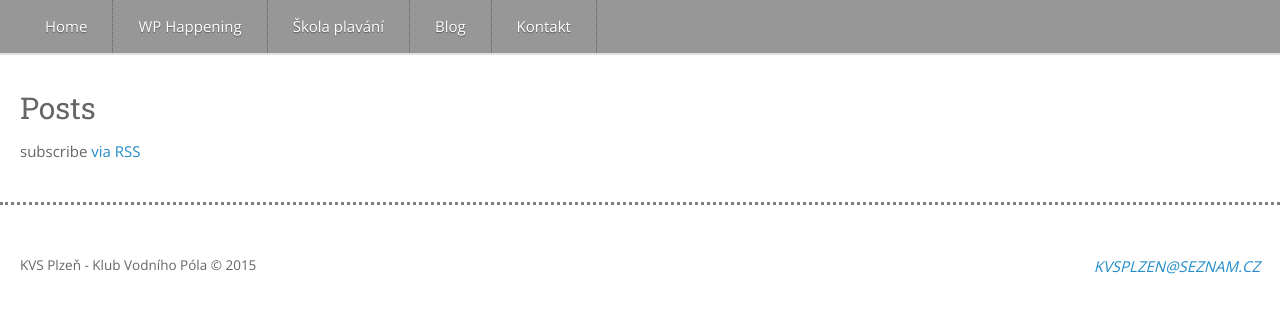
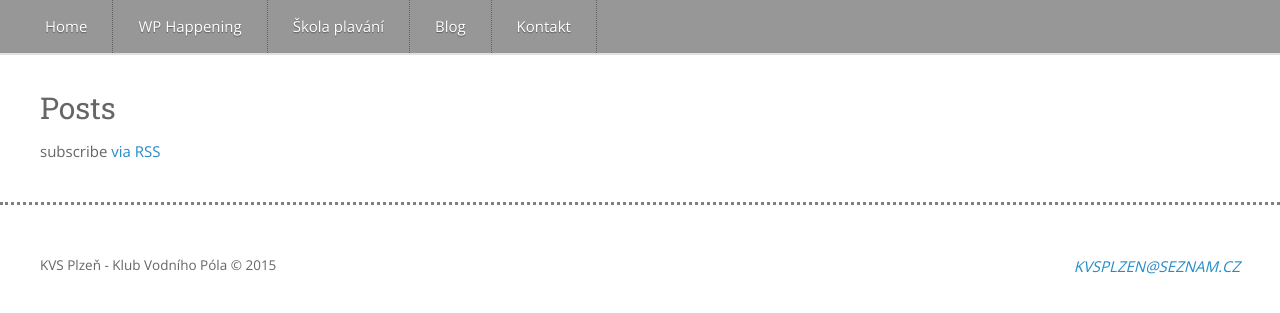
Before and after one commit to SteveVil/KVS-web, a Jekyll site: the page built from index.html, in a window 1280 px wide. Shown: the top 313 px of the page. Built offline with Jekyll 4.4.1, drawn with Linux system fonts in a browser that asks for light colours.

Commit message:
Update main.scss

```diff
--- a/css/main.scss
+++ b/css/main.scss
@@ -22,7 +22,7 @@ $grey-color-light: lighten($grey-color, 40%);
 $grey-color-dark:  darken($grey-color, 25%);
 
 // Width of the content area
-$content-width:    1240%;
+$content-width:    1240px;
 
 $on-palm:          600px;
 $on-laptop:        800px;
```
